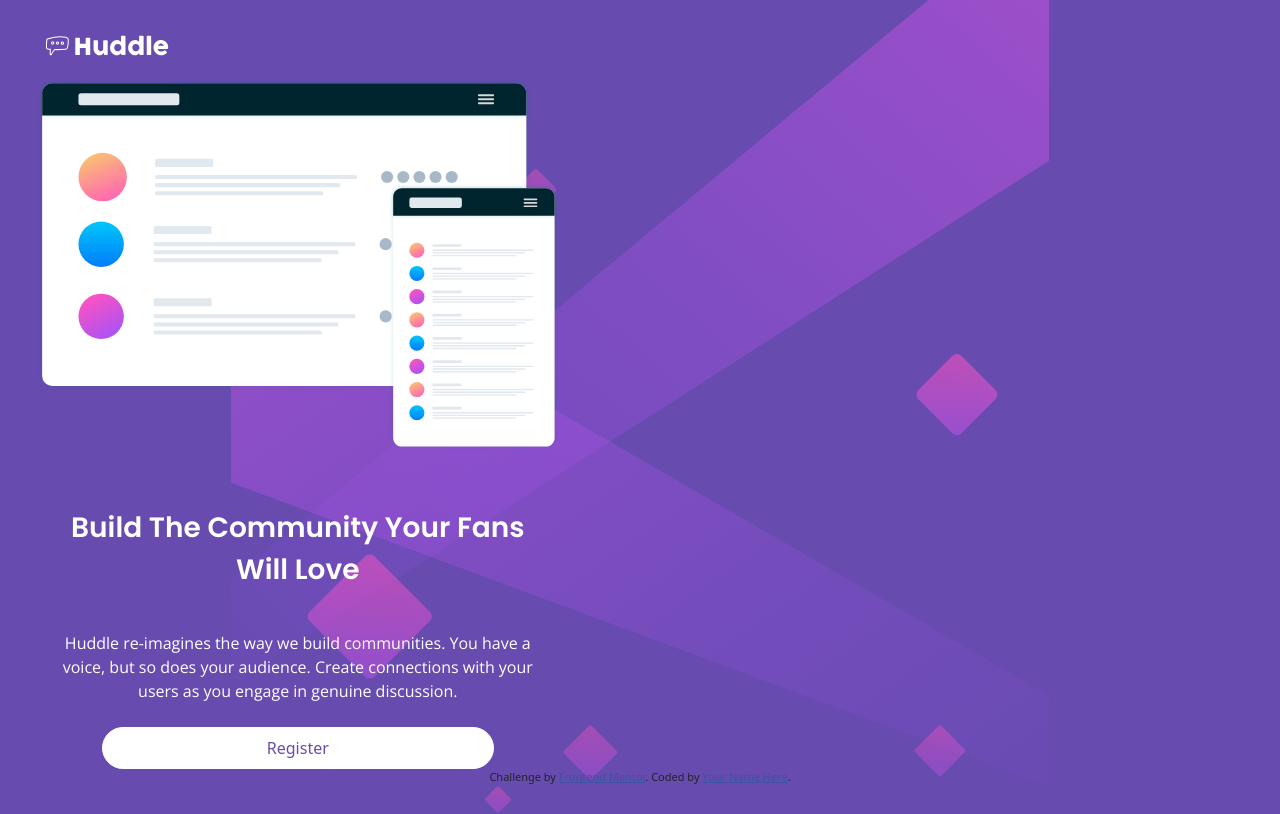
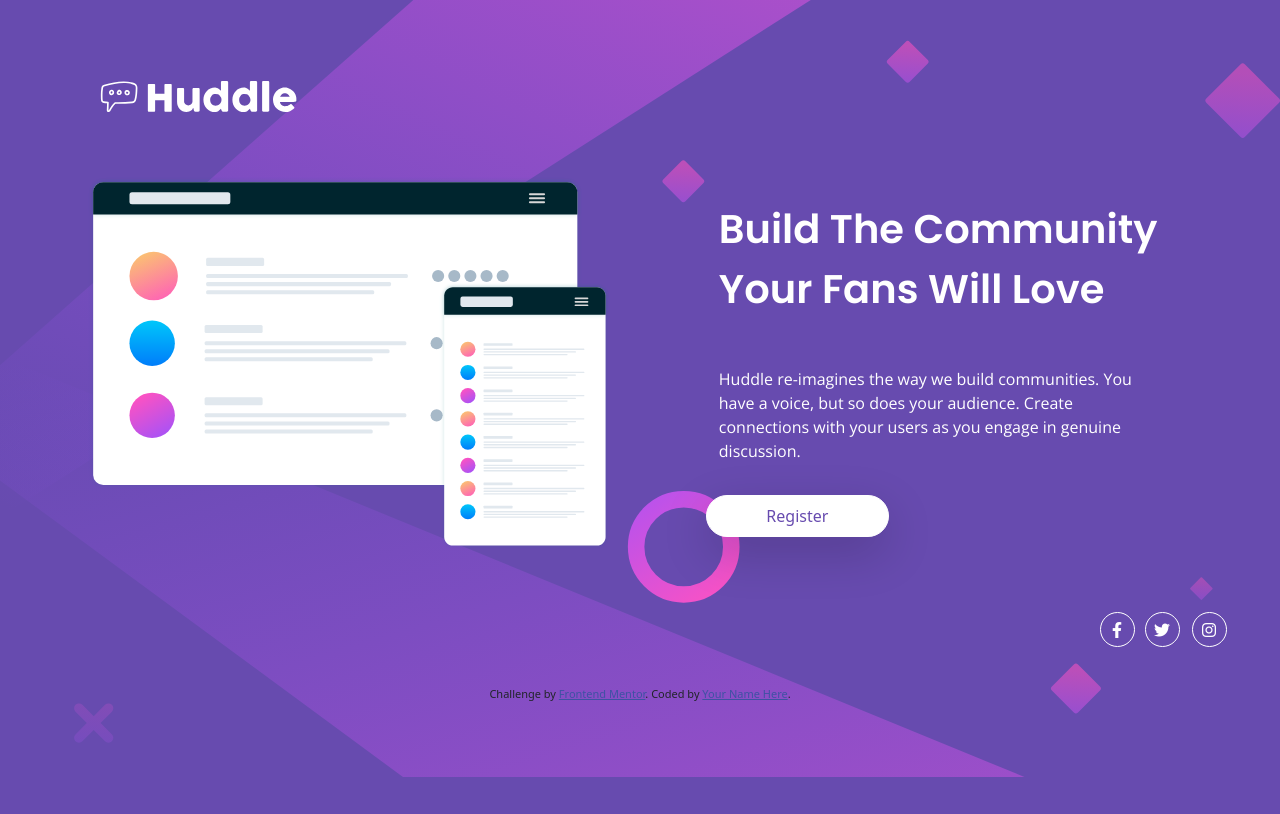
Before and after one commit to Z-ayat/huddle-landing-page-with-single-introductory-section, a plain HTML site: page index.html in a window 1280 px wide. Drawn offline with nearby package versions, Linux system fonts and the light colour scheme.

Commit message:
Finished the Challenge

```diff
--- a/index.html
+++ b/index.html
@@ -17,16 +17,22 @@
     <header>
         <img src="images/logo.svg" alt="Logo" class="logo">
     </header>
-    <main class="container text-center row gap-5 ">
+    <main class="pt-lg-5 container text-center row gap-5 flex-lg-nowrap d-lg-flex">
         <div class="col-lg-6">
             <img src="images/illustration-mockups.svg" alt="mockup" class="mock"></div>
-        <div class="col-lg-6 ">
-            <h3 class="title p-2">Build The Community Your Fans Will Love</h3>
+        <div class="col-lg-6 d-flex justify-content-center align-items-center flex-column text-lg-start">
+            <h1 class="title p-2">Build The Community Your Fans Will Love</h1>
             <p class="paragraph mt-4 p-2">Huddle re-imagines the way we build communities. You have a voice, but so does your audience. Create connections with your users as you engage in genuine discussion.</p>
-            <a href="" class="btn btn-primary rounded-pill w-75 colored-button p-2">Register</a></div>
+            <a href="" class="btn btn-primary rounded-pill w-50 colored-button p-2 shadow-lg mx-sm-auto mx-md-auto ms-lg-4 mt-2">Register</a>
+        </div>
     </main>
+    <div class="socail d-flex mx-auto justify-content-between pt-4 mt-5">
+        <i style="color: white;" class="round-fa-icon fab fa-facebook-f"></i>
+        <i style="color: white;" class="round-fa-icon fab fa-twitter"></i>
+        <i style="color: white;" class="round-fa-icon fab fa-instagram"></i>
+    </div>
     <footer>
-        <p class="attribution">
+        <p class="attribution mt-5">
             Challenge by <a href="https://www.frontendmentor.io?ref=challenge" target="_blank">Frontend Mentor</a>. Coded by <a href="#">Your Name Here</a>.
         </p>
     </footer>
--- a/master.css
+++ b/master.css
@@ -19,6 +19,16 @@ body {
     min-height: 100vh;
 }
 
+@media (min-width:768px) {
+    body {
+        background-image: url(images/bg-desktop.svg);
+        padding: 4rem !important;
+    }
+    .colored-button {
+        width: 35% !important;
+    }
+}
+
 .logo {
     transform: translateX(-15%) scale(0.5);
     -webkit-transform: translateX(-15%) scale(0.5);
@@ -36,6 +46,31 @@ body {
     color: white;
     font-family: "Poppins";
     font-weight: 600;
+}
+
+@media (min-width:1199px) {
+    .title {
+        padding-left: 2.3rem !important;
+        padding-right: 2.3rem !important;
+    }
+    .paragraph {
+        padding-left: 2.3rem !important;
+        padding-right: 2.3rem !important;
+    }
+    .socail {
+        max-width: 100vw !important;
+        justify-content: flex-end !important;
+    }
+    .socail>i {
+        margin-left: 2rem;
+    }
+    .logo {
+        transform: scale(0.8) !important;
+        -webkit-transform: scale(0.8) !important;
+        -moz-transform: scale(0.8) !important;
+        -ms-transform: scale(0.8) !important;
+        -o-transform: scale(0.8) !important;
+    }
 }
 
 .colored-button {
@@ -65,3 +100,31 @@ body {
 .attribution a {
     color: hsl(228, 45%, 44%);
 }
+
+.socail {
+    max-width: 125px;
+}
+
+.round-fa-icon {
+    position: relative;
+    z-index: -1;
+    display: flex;
+    flex-direction: row;
+    flex-wrap: wrap;
+    justify-content: center;
+    align-items: center;
+}
+
+.round-fa-icon::after {
+    content: "";
+    position: absolute;
+    z-index: -1;
+    width: 35px;
+    height: 35px;
+    border: solid 1.5px white;
+    border-radius: 100%;
+    -webkit-border-radius: 100%;
+    -moz-border-radius: 100%;
+    -ms-border-radius: 100%;
+    -o-border-radius: 100%;
+}
```
Also changed, not shown: design/active-states.jpg (deleted), design/desktop-design.jpg (deleted), design/desktop-preview.jpg (deleted), design/mobile-design.jpg (deleted).
